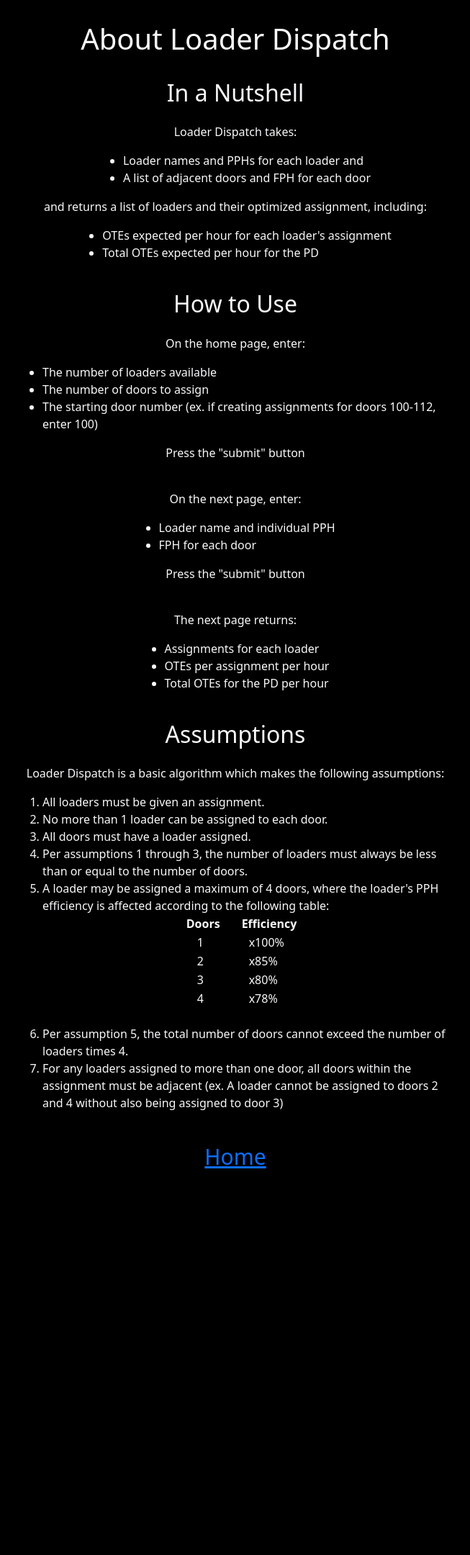
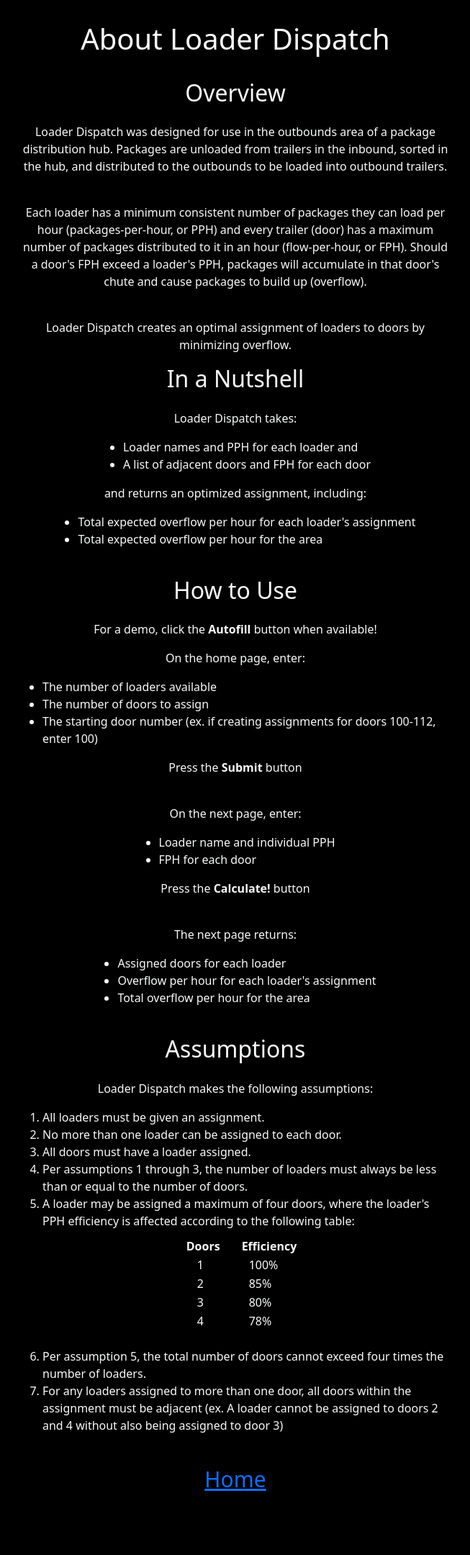
Before and after one commit to zdravoj/loader-dispatch, a Flask app: page /about in a window 1280 px wide. Shown: the top 2160 px of the page at 72% size, without its empty margins (313-966 px from the left). Before the commit the page ends 1623 px from the top, so only its background shows below. Run offline with Flask 3, Linux system fonts and the light colour scheme; parts of the project's set-up code (start-up, migrations or seed data) failed here and were passed over.

Commit message:
reduce or clarify operational jargon

```diff
--- a/templates/about.html
+++ b/templates/about.html
@@ -3,23 +3,38 @@
 {% block content %}
     <h1 style="padding-top: 30px;">About Loader Dispatch</h1>
     <br>
+    <h2 style="padding-bottom: 15px;">Overview</h2>
+    <div style="margin-left: auto; margin-right: auto; max-inline-size: 600px; overflow-wrap: break-word;">
+        <p>Loader Dispatch was designed for use in the outbounds area of a package distribution hub.
+            Packages are unloaded from trailers in the inbound, sorted in the hub, and distributed to
+            the outbounds to be loaded into outbound trailers.</p>
+        <br>
+        <p>Each loader has a minimum consistent number of packages they can load per hour
+            (packages-per-hour, or PPH) and every trailer (door) has a maximum number of packages
+            distributed to it in an hour (flow-per-hour, or FPH). Should a door's FPH exceed a
+            loader's PPH, packages will accumulate in that door's chute and cause packages to
+            build up (overflow). </p>
+        <br>
+        <p>Loader Dispatch creates an optimal assignment of loaders to doors by minimizing overflow.</p>
+    </div>
     <h2 style="padding-bottom: 15px;">In a Nutshell</h2>
     <p>Loader Dispatch takes:</p>
     <div style="text-align: center;">
-        <ul style="display: inline-block; text-align: left;">
-            <li>Loader names and PPHs for each loader and</li>
+        <ul style="display: inline-block; text-align: left; max-inline-size: 600px; overflow-wrap: break-word;">
+            <li>Loader names and PPH for each loader and</li>
             <li>A list of adjacent doors and FPH for each door</li>
         </ul>
     </div>
-    <p>and returns a list of loaders and their optimized assignment, including:</p>
+    <p>and returns an optimized assignment, including:</p>
     <div style="text-align: center;">
-        <ul style="display: inline-block; text-align: left; ">
-            <li>OTEs expected per hour for each loader's assignment</li>
-            <li>Total OTEs expected per hour for the PD</li>
+        <ul style="display: inline-block; text-align: left; max-inline-size: 600px; overflow-wrap: break-word;">
+            <li>Total expected overflow per hour for each loader's assignment</li>
+            <li>Total expected overflow per hour for the area</li>
         </ul>
     </div>
     <br>
     <h2 style="padding-bottom: 15px;">How to Use</h2>
+    <p>For a demo, click the <b>Autofill</b> button when available!</p>
     <p>On the home page, enter:</p>
     <div style="text-align: center;">
         <ul style="display: inline-block; text-align: left; max-inline-size: 600px; overflow-wrap: break-word;">
@@ -28,7 +43,7 @@
             <li>The starting door number (ex. if creating assignments for doors 100-112, enter 100)</li>
         </ul>
     </div>
-    <p>Press the "submit" button</p>
+    <p>Press the <b>Submit</b> button</p>
     <br>
     <p>On the next page, enter:</p>
     <div style="text-align: center;">
@@ -37,56 +52,56 @@
             <li>FPH for each door</li>
         </ul>
     </div>
-    <p>Press the "submit" button</p>
+    <p>Press the <b>Calculate!</b> button</p>
     <br>
     <p>The next page returns:</p>
     <div style="text-align: center;">
         <ul style="display: inline-block; text-align: left;">
-            <li>Assignments for each loader</li>
-            <li>OTEs per assignment per hour</li>
-            <li>Total OTEs for the PD per hour</li>
+            <li>Assigned doors for each loader</li>
+            <li>Overflow per hour for each loader's assignment</li>
+            <li>Total overflow per hour for the area</li>
         </ul>
     </div>
     <br>
     <h2 style="padding-bottom: 15px;">Assumptions</h2>
-    <p>Loader Dispatch is a basic algorithm which makes the following assumptions:</p>
+    <p>Loader Dispatch makes the following assumptions:</p>
     <div style="text-align: center;">
         <ol style="display: inline-block; text-align: left; max-inline-size: 600px; overflow-wrap: break-word;">
             <li>All loaders must be given an assignment.</li>
-            <li>No more than 1 loader can be assigned to each door.</li>
+            <li>No more than one loader can be assigned to each door.</li>
             <li>All doors must have a loader assigned.</li>
             <li>Per assumptions 1 through 3, the number of loaders must
                 always be less than or equal to the number of doors.</li>
-            <li>A loader may be assigned a maximum of 4 doors, where the
+            <li>A loader may be assigned a maximum of four doors, where the
                 loader's PPH efficiency is affected according to the following
                 table:
             <br>
-            <table style="margin-left: auto; margin-right: auto;">
+            <table style="margin-top: 10px; margin-left: auto; margin-right: auto;">
                 <tr>
                 <th style="padding-left: 5px; padding-right:20px;">Doors</th>
                 <th style="padding-left: 10px; padding-right:20px;">Efficiency</th>
                 </tr>
                 <tr>
                 <td style="padding-left: 20px; padding-right:20px;">1</td>
-                <td style="padding-left: 20px; padding-right:20px;">x100%</td>
+                <td style="padding-left: 20px; padding-right:20px;">100%</td>
                 </tr>
                 <tr>
                 <td style="padding-left: 20px; padding-right:20px;">2</td>
-                <td style="padding-left: 20px; padding-right:20px;">x85%</td>
+                <td style="padding-left: 20px; padding-right:20px;">85%</td>
                 </tr>
                 <tr>
                 <td style="padding-left: 20px; padding-right:20px;">3</td>
-                <td style="padding-left: 20px; padding-right:20px;">x80%</td>
+                <td style="padding-left: 20px; padding-right:20px;">80%</td>
                 </tr>
                 <tr>
                 <td style="padding-left: 20px; padding-right:20px;">4</td>
-                <td style="padding-left: 20px; padding-right:20px;">x78%</td>
+                <td style="padding-left: 20px; padding-right:20px;">78%</td>
                 </tr>
             </table>
             <br>
             </li>
             <li>Per assumption 5, the total number of doors cannot exceed
-                the number of loaders times 4.</li>
+                four times the number of loaders.</li>
             <li>For any loaders assigned to more than one door, all doors
                 within the assignment must be adjacent (ex. A loader cannot
                 be assigned to doors 2 and 4 without also being assigned
--- a/templates/dispatch.html
+++ b/templates/dispatch.html
@@ -6,7 +6,7 @@
     <tr>
         <th style="padding-left: 20px; padding-right:20px;">Name</th>
         <th style="padding-left: 20px; padding-right:20px;">Assignment</th>
-        <th style="padding-left: 20px; padding-right:20px;">Individual OTEs</th>
+        <th style="padding-left: 20px; padding-right:20px;">Individual Overflow</th>
     </tr>
     {% for i in range(loader_names|length) %}
         <tr style="padding-top: 10px;">
@@ -16,7 +16,7 @@
         </tr>
     {% endfor %}
     </table>
-    <h1 style="padding-top: 30px; padding-bottom: 10px;">PD Total OTEs</h1>
+    <h1 style="padding-top: 30px; padding-bottom: 10px;">Area Total Overflow</h1>
     <p>{{ total_otes }}</p>
     <br>
     <a href="{{ url_for('home') }}" style="font-size: 30px;">Home</a>
```
Also changed, not shown: README.md.
